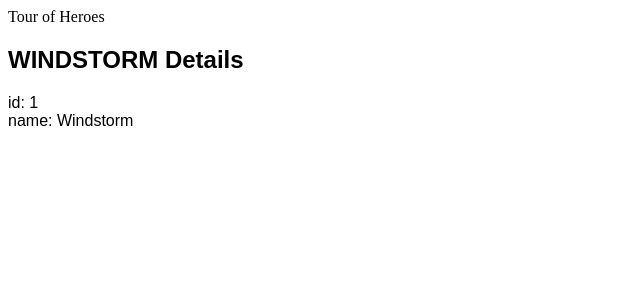
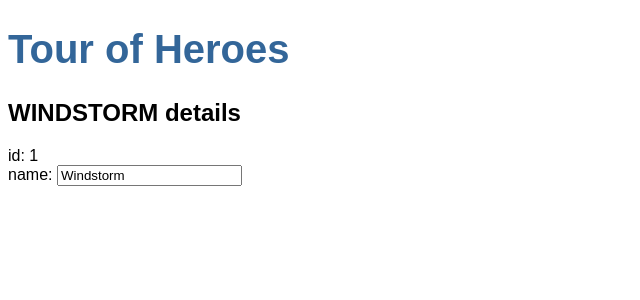
Before and after one commit to ehighbaugh/angular-toh2, an Angular app: page / in a window 1280 px wide. Shown: the top 300 px of the page, without its empty margins (0-640 px from the left). Built offline with nearby package versions, Linux system fonts and the light colour scheme.

Commit message:
double-bind hero name; added input to change name

```diff
--- a/src/app/app.component.html
+++ b/src/app/app.component.html
@@ -1,2 +1,2 @@
-{{title}}
+<h1>{{title}}</h1>
 <app-heroes></app-heroes>
--- a/src/app/app.module.ts
+++ b/src/app/app.module.ts
@@ -1,5 +1,6 @@
 import { BrowserModule } from '@angular/platform-browser';
 import { NgModule } from '@angular/core';
+import { FormsModule } from '@angular/forms';
 
 
 import { AppComponent } from './app.component';
@@ -12,7 +13,8 @@ import { HeroesComponent } from './heroes/heroes.component';
     HeroesComponent
   ],
   imports: [
-    BrowserModule
+    BrowserModule,
+    FormsModule
   ],
   providers: [],
   bootstrap: [AppComponent]
--- a/src/app/heroes/heroes.component.html
+++ b/src/app/heroes/heroes.component.html
@@ -1,3 +1,8 @@
-<h2>{{ hero.name | uppercase }} Details</h2>
+<h2><span>{{ hero.name | uppercase }}</span> details</h2>
 <div><span>id: </span>{{hero.id}}</div>
-<div><span>name: </span>{{hero.name}}</div>
+
+<div>
+    <label>name:
+        <input [(ngModel)]="hero.name" placeholder="name">
+    </label>
+</div>
```
